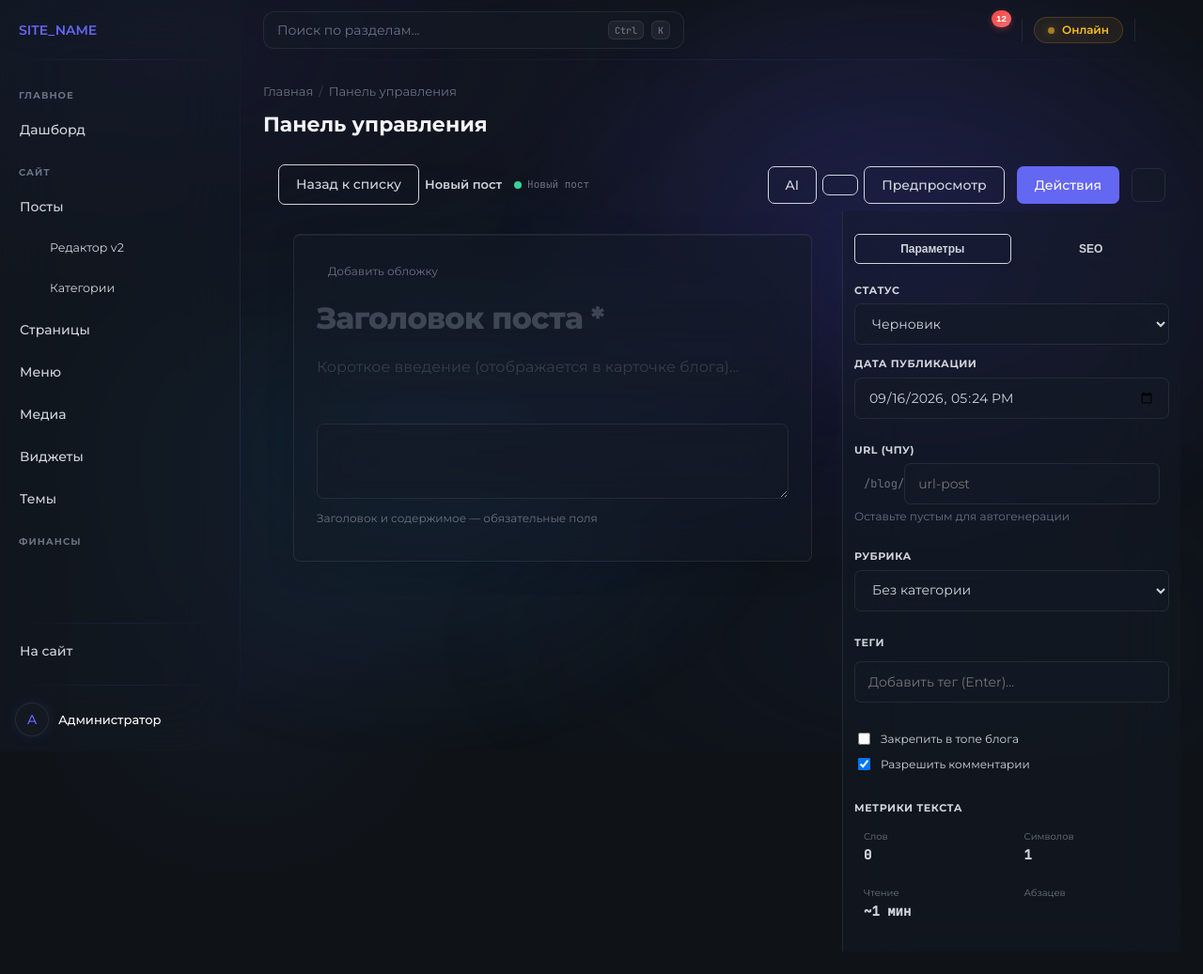
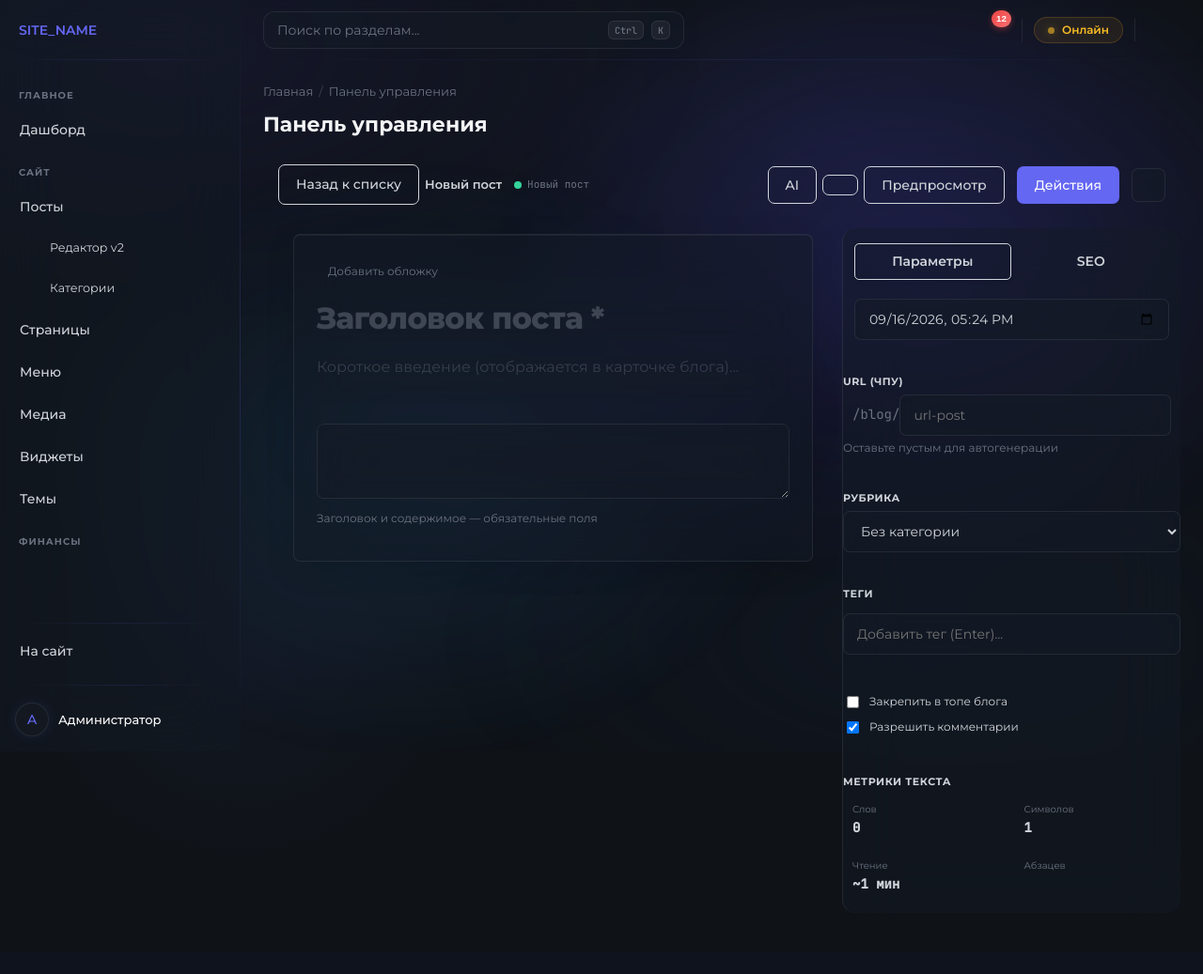
Before and after one commit to imcrazymonk-pixel/cms, a PHP site: template admin/templates/posts/editor.php in a window 1280 px wide. Shown: the whole page at 94% size. After the commit the page ends 967 px from the top, so only its background shows below. Run offline with PHP 8.4, Linux system fonts and the light colour scheme; the template is opened without the code that fills it, so the values that code supplies are empty; some libraries are stand-ins or nearby versions; some web fonts are replaced.

Commit message:
refactor: editor v2 — sidebar card styling with radius tokens, removed status select, archive in dropdown
- Sidebar now uses proper card styling: border-radius via var(--radius-glass),
  margin-top/bottom for visual separation, box-shadow
- All sidebar typography uses global font tokens (var(--font-sans), var(--font-mono))
  instead of hardcoded font-size values
- Removed standalone 'Статус' select (Черновик/Опубликован/Архив) from sidebar
- Added 'Переместить в архив' to the existing Actions dropdown
- Added archivePost() handler — sets status=archived and submits
- Added 'archive' Lucide icon to helpers_icons.php

```diff
--- a/admin/js/editor.js
+++ b/admin/js/editor.js
@@ -239,13 +239,6 @@
         if (seoDescHidden && seoDesc) seoDescHidden.value = seoDesc.value;
     }
 
-    // ─── Статус (select) ────────────────────────────
-    window.onStatusChange = function(val) {
-        state.currentStatus = val;
-        if (statusHidden) statusHidden.value = val;
-        triggerContentChange();
-    };
-
     // ─── Публикация ────────────────────────────────
     window.openPublishModal = function() {
         const catSelect = categorySelect;
@@ -265,11 +258,18 @@
     window.confirmPublish = function() {
         state.currentStatus = 'published';
         if (statusHidden) statusHidden.value = 'published';
-        // Status is taken from the select
-            closePublishModal();
-            syncHiddenFields();
+        closePublishModal();
+        syncHiddenFields();
         form.submit();
         showToast('Пост опубликован!');
+    };
+
+    window.archivePost = function() {
+        state.currentStatus = 'archived';
+        if (statusHidden) statusHidden.value = 'archived';
+        syncHiddenFields();
+        form.submit();
+        showToast('Пост перемещён в архив');
     };
 
     // ─── Теги ──────────────────────────────────────
--- a/admin/templates/posts/editor.php
+++ b/admin/templates/posts/editor.php
@@ -35,6 +35,8 @@
                 <button type="button" class="dropdown-item" onclick="manualSaveDraft()"><?= icon('save') ?> Сохранить черновик</button>
                 <div class="dropdown-divider"></div>
                 <button type="button" class="dropdown-item" onclick="openPublishModal()"><?= icon('send') ?> Опубликовать</button>
+                <div class="dropdown-divider"></div>
+                <button type="button" class="dropdown-item" onclick="archivePost()"><?= icon('archive') ?> Переместить в архив</button>
             </div>
         </div>
         <div class="editor-topbar-divider"></div>
@@ -103,17 +105,7 @@
         </div>
 
         <div class="editor-sidebar-panel" id="editor-tab-general">
-                <div class="editor-sb-section">
-                    <label class="editor-sb-label" for="editor-status-select">Статус</label>
-                    <select id="editor-status-select" class="form-control" onchange="onStatusChange(this.value)">
-                        <option value="draft" <?= $postStatus === 'draft' ? 'selected' : '' ?>>Черновик</option>
-                        <option value="published" <?= $postStatus === 'published' ? 'selected' : '' ?>>Опубликован</option>
-                        <option value="archived" <?= $postStatus === 'archived' ? 'selected' : '' ?>>Архив</option>
-                    </select>
-                </div>
-
-                <div class="editor-sb-section">
-                    <label class="editor-sb-label" for="editor-publish-date-input">Дата публикации</label>
+                <!-- Дата публикации -->
                     <input type="datetime-local" id="editor-publish-date-input" class="form-control" value="">
                 </div>
 
--- a/core/helpers_icons.php
+++ b/core/helpers_icons.php
@@ -67,6 +67,7 @@
         'bell' => '<path d="M6 8a6 6 0 0 1 12 0c0 7 3 9 3 9H3s3-2 3-9"/><path d="M10.3 21a1.94 1.94 0 0 0 3.4 0"/>',
         'settings-2' => '<circle cx="12" cy="12" r="3"/><path d="M19.4 15a1.65 1.65 0 0 0 .33 1.82l.06.06a2 2 0 1 1-2.83 2.83l-.06-.06a1.65 1.65 0 0 0-1.82-.33 1.65 1.65 0 0 0-1 1.51V21a2 2 0 0 1-4 0v-.09A1.65 1.65 0 0 0 9 19.4a1.65 1.65 0 0 0-1.82.33l-.06.06a2 2 0 1 1-2.83-2.83l.06-.06A1.65 1.65 0 0 0 4.68 15a1.65 1.65 0 0 0-1.51-1H3a2 2 0 0 1 0-4h.09A1.65 1.65 0 0 0 4.6 9a1.65 1.65 0 0 0-.33-1.82l-.06-.06a2 2 0 1 1 2.83-2.83l.06.06A1.65 1.65 0 0 0 9 4.68a1.65 1.65 0 0 0 1-1.51V3a2 2 0 0 1 4 0v.09a1.65 1.65 0 0 0 1 1.51 1.65 1.65 0 0 0 1.82-.33l.06-.06a2 2 0 1 1 2.83 2.83l-.06.06A1.65 1.65 0 0 0 19.4 9a1.65 1.65 0 0 0 1.51 1H21a2 2 0 0 1 0 4h-.09a1.65 1.65 0 0 0-1.51 1z"/>',
         'file-archive' => '<path d="M16 22h2a2 2 0 0 0 2-2V7l-5-5H6a2 2 0 0 0-2 2v18"/><path d="M14 2v4a2 2 0 0 0 2 2h4"/><circle cx="10" cy="20" r="2"/><path d="M10 7V6"/><path d="M10 12v-2"/><path d="M10 18v-2"/>',
+        'archive' => '<rect width="20" height="5" x="2" y="3" rx="1"/><path d="M4 8v11a2 2 0 0 0 2 2h12a2 2 0 0 0 2-2V8"/><path d="M10 12h4"/>',
         // Editor v2 icons
         'edit' => '<path d="M21.174 6.812a1 1 0 0 0-3.986-3.987L3.842 16.174a2 2 0 0 0-.5.83l-1.321 4.352a.5.5 0 0 0 .623.622l4.353-1.32a2 2 0 0 0 .83-.497z"/><path d="m15 5 4 4"/>',
         'sparkles' => '<path d="M9.937 15.5A2 2 0 0 0 8.5 14.063l-6.135-1.582a.5.5 0 0 1 0-.962L8.5 9.936A2 2 0 0 0 9.937 8.5l1.582-6.135a.5.5 0 0 1 .963 0L14.063 8.5A2 2 0 0 0 15.5 9.937l6.135 1.581a.5.5 0 0 1 0 .964L15.5 14.063A2 2 0 0 0 14.063 15.5l-1.582 6.135a.5.5 0 0 1-.963 0z"/><path d="M20 3v4"/><path d="M22 5h-4"/><path d="M4 11v2"/>',
--- a/public/css/panel/editor.css
+++ b/public/css/panel/editor.css
@@ -68,7 +68,7 @@
 }
 .editor-cover-add:hover { color: var(--text-secondary); border-color: var(--accent); }
 
-/* ── Sidebar (стиль как у panel-sidebar) ── */
+/* ── Sidebar (карточка, скругления через токены) ── */
 .editor-sidebar {
   width: 360px;
   flex-shrink: 0;
@@ -79,13 +79,15 @@
   -webkit-backdrop-filter: blur(var(--glass-blur-heavy));
   border-left: 1px solid var(--glass-border);
   overflow-y: auto;
-  padding-top: 24px; /* отступ сверху — совпадает с .editor-main padding */
+  margin: 18px 0 18px -1px; /* отступ сверху/снизу — визуально карточка */
+  border-radius: var(--radius-glass);
+  margin-left: -1px; /* перекрываем border-left с контейнером */
 }
 .editor-sidebar.hidden { display: none; }
 .editor-sidebar-tabs {
   display: flex;
   gap: 2px;
-  padding: 0 12px 12px;
+  padding: 16px 12px 12px;
   border-bottom: 1px solid var(--border-color);
   margin-bottom: 8px;
 }
@@ -94,10 +96,12 @@
   padding: 8px 12px;
   border: 1px solid transparent;
   border-radius: var(--radius-md);
-  font-size: 12px;
   font-weight: 600;
   color: var(--text-secondary);
   background: transparent;
+  font-family: var(--font-sans);
+  font-size: inherit;
+  line-height: inherit;
   cursor: pointer;
   transition: all var(--transition-fast);
   text-align: center;
@@ -115,15 +119,21 @@
 
 .editor-sidebar-panel { padding: 0 12px 12px; flex: 1; overflow-y: auto; }
 
-/* ── Sidebar sections ── */
+/* ── Sidebar sections (шрифты через токены) ── */
 .editor-sb-section { margin-bottom: 12px; }
 .editor-sb-label {
-  display: block; font-size: 11px; font-weight: 700;
-  color: var(--text-secondary); text-transform: uppercase;
-  letter-spacing: .05em; margin-bottom: 6px;
+  display: block;
+  font-weight: 700;
+  color: var(--text-secondary);
+  text-transform: uppercase;
+  letter-spacing: .05em;
+  margin-bottom: 6px;
+  font-family: var(--font-sans);
+  font-size: 0.786rem; /* ~11px при базе 14px */
+  line-height: 1.4;
 }
 .editor-sb-label-row { display: flex; justify-content: space-between; align-items: center; margin-bottom: 6px; }
-.editor-sb-counter { font-size: 11px; font-family: var(--font-mono); color: var(--text-muted); }
+.editor-sb-counter { font-family: var(--font-mono); color: var(--text-muted); font-size: inherit; }
 .editor-sb-divider { height: 1px; background: var(--border-color); margin: 12px 0; }
 
 .editor-sb-slug {
@@ -132,11 +142,11 @@
   padding: 0 10px; transition: border-color var(--transition-fast);
 }
 .editor-sb-slug:focus-within { border-color: var(--accent); }
-.editor-sb-slug-prefix { font-size: 12px; font-family: var(--font-mono); color: var(--text-muted); white-space: nowrap; }
+.editor-sb-slug-prefix { font-family: var(--font-mono); color: var(--text-muted); white-space: nowrap; font-size: inherit; }
 .editor-sb-slug-input {
   background: transparent; border: none; outline: none;
-  color: var(--text-primary); font-size: 12px; font-family: var(--font-mono);
-  padding: 8px 0 8px 6px; flex: 1;
+  color: var(--text-primary); font-family: var(--font-mono);
+  padding: 8px 0 8px 6px; flex: 1; font-size: inherit;
 }
 
 /* ── Tags ── */
```
